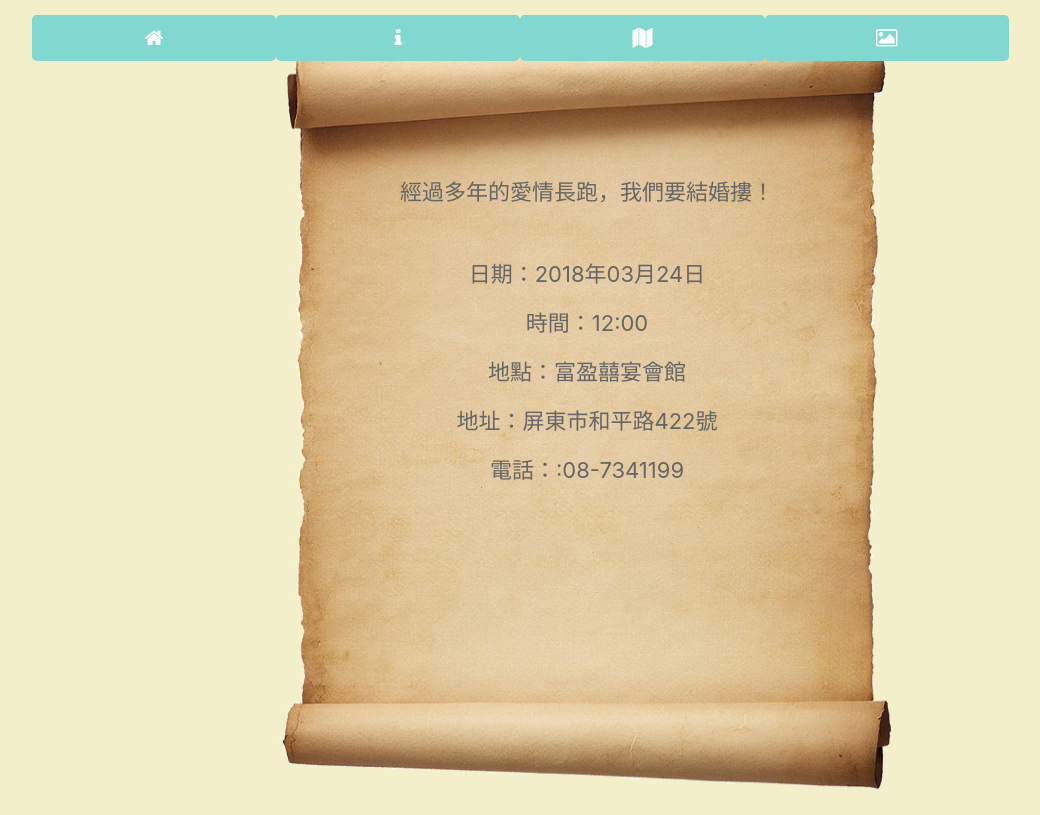
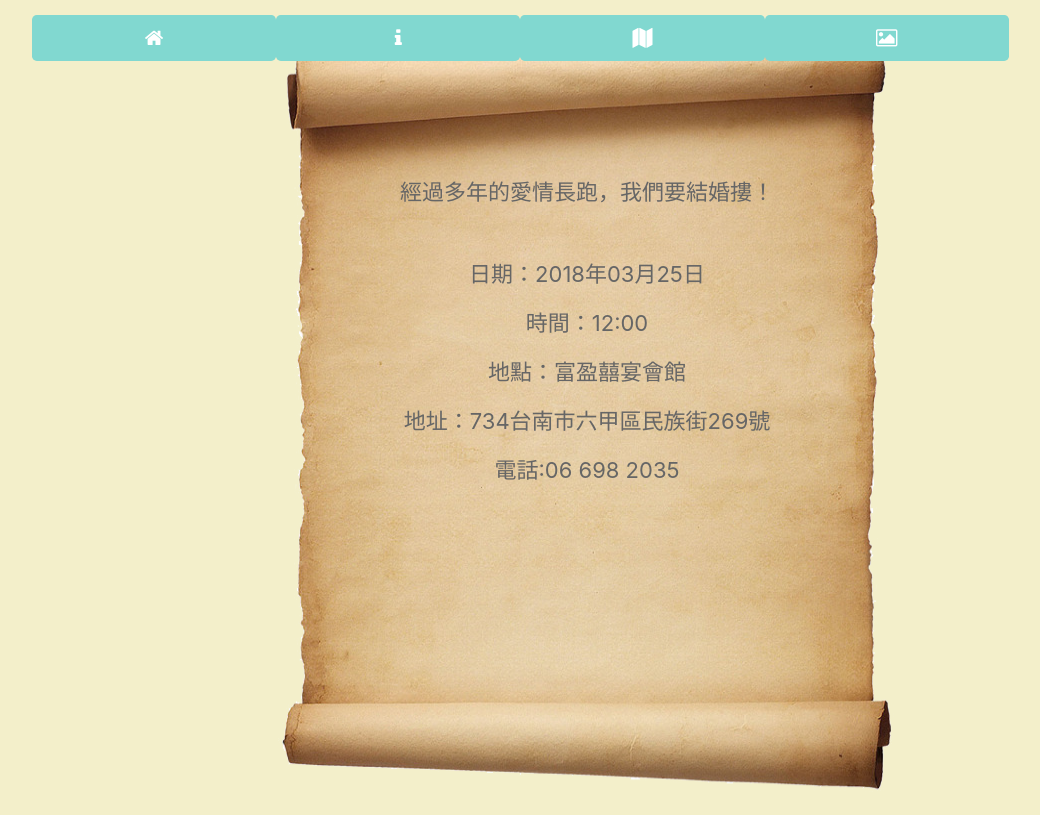
Before and after one commit to flymaple628/wedding-card, a Vue app: page /info in a window 1280 px wide. Shown: the whole page, without its empty margins (53-1093 px from the left). Built offline with nearby package versions, Linux system fonts and the light colour scheme.

Commit message:
change infomation

```diff
--- a/src/components/Infomation.vue
+++ b/src/components/Infomation.vue
@@ -10,7 +10,7 @@
         </p>
         <p>
           <br>
-        日期：2018年03月24日
+        日期：2018年03月25日
         </p>
         <p>
         時間：12:00
@@ -19,10 +19,10 @@
         地點：富盈囍宴會館
         </p>
         <p>
-        地址：屏東市和平路422號
+        地址：734台南市六甲區民族街269號
         </p>
         <p>
-        電話：:08-7341199
+        電話:06 698 2035
         </p>
       </div>
     </div>
--- a/src/components/Main.vue
+++ b/src/components/Main.vue
@@ -6,7 +6,7 @@
         <div class="word">
           <h4>敬請參加</h4>
           <h2 >俊仁＆佳伶 的婚禮</h2>
-          <h3 >2018/03/24 12:00</h3>
+          <h3 >2018/03/25 12:00</h3>
           <p>點擊前往</p>
         </div>
       </div>
--- a/src/components/Map.vue
+++ b/src/components/Map.vue
@@ -4,17 +4,17 @@
   <div class="container">
     <div class="row d-block d-sm-none">
       <div class="col-12">
-        <iframe src="https://www.google.com/maps/embed?pb=!1m18!1m12!1m3!1d3681.3836176152236!2d120.47587911462017!3d22.676758985129297!2m3!1f0!2f0!3f0!3m2!1i1024!2i768!4f13.1!3m3!1m2!1s0x346e17771349d9b9%3A0xe2fcc5f62525e3d8!2z5a-M55uI5Zac5a605pyD6aSo!5e0!3m2!1szh-TW!2stw!4v1515910459752" width="350" height="300" frameborder="0" style="border:0" allowfullscreen></iframe>
+        <iframe src="https://www.google.com/maps/embed?pb=!1m18!1m12!1m3!1d14664.987372071753!2d120.34621751885622!3d23.234102933654206!2m3!1f0!2f0!3f0!3m2!1i1024!2i768!4f13.1!3m3!1m2!1s0x0%3A0xfd9c73d45004735e!2z5rC05p6X6YeM5rS75YuV5Lit5b-D!5e0!3m2!1szh-TW!2stw!4v1520050765015" width="350" height="300" frameborder="0" style="border:0" allowfullscreen></iframe>
       </div>
     </div>
     <div class="row d-none d-sm-block ">
       <div class="col-sm-6 offset-sm-3">
-       <iframe src="https://www.google.com/maps/embed?pb=!1m18!1m12!1m3!1d3681.3836176152236!2d120.47587911462017!3d22.676758985129297!2m3!1f0!2f0!3f0!3m2!1i1024!2i768!4f13.1!3m3!1m2!1s0x346e17771349d9b9%3A0xe2fcc5f62525e3d8!2z5a-M55uI5Zac5a605pyD6aSo!5e0!3m2!1szh-TW!2stw!4v1515910459752" width="500" height="450" frameborder="0" style="border:0" allowfullscreen></iframe>
+       <iframe src="https://www.google.com/maps/embed?pb=!1m18!1m12!1m3!1d14664.987372071753!2d120.34621751885622!3d23.234102933654206!2m3!1f0!2f0!3f0!3m2!1i1024!2i768!4f13.1!3m3!1m2!1s0x0%3A0xfd9c73d45004735e!2z5rC05p6X6YeM5rS75YuV5Lit5b-D!5e0!3m2!1szh-TW!2stw!4v1520050765015" width="500" height="450" frameborder="0" style="border:0" allowfullscreen></iframe>
       </div>
     </div>
     <div class="row m-2">
       <div class="col-12  ">
-        <p>地址：屏東縣屏東市和平路422號</p>
+        <p>地址：734台南市六甲區民族街269號</p>
       </div>
     </div>
     <div class="row m-2">
```
